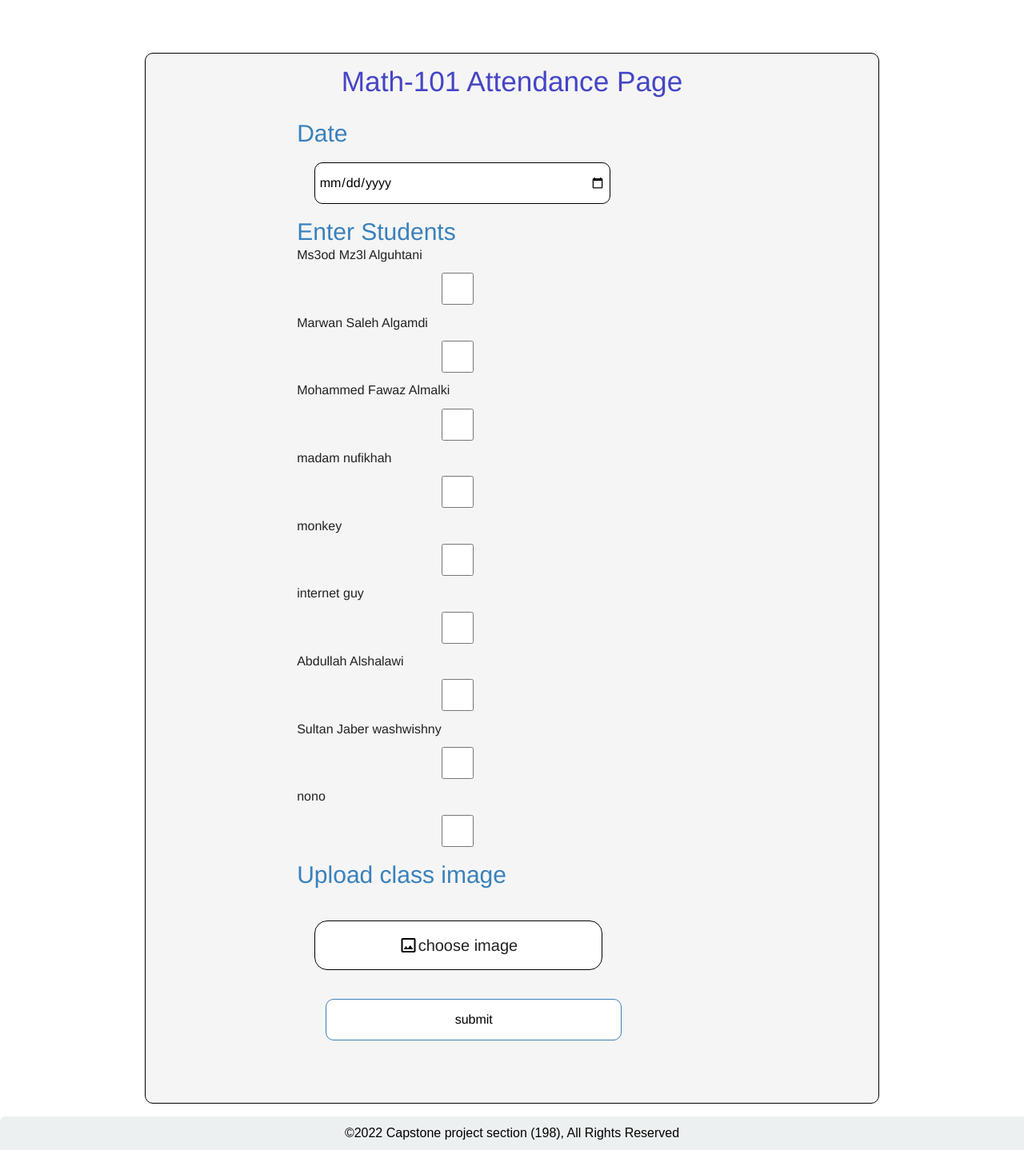
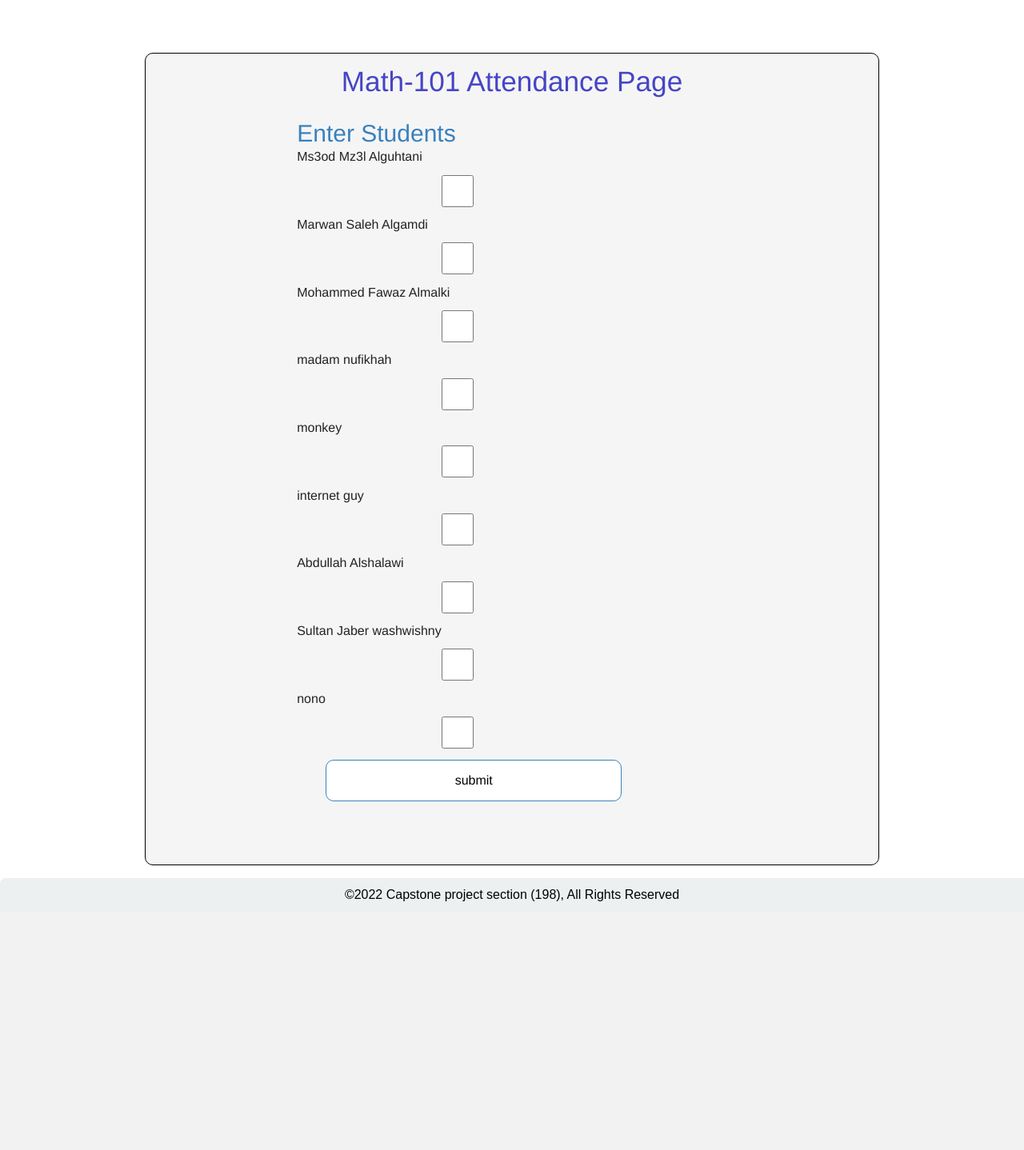
Before and after one commit to Dexter24601/Hadir, a Django app: page /Hadir/Classes/Math-101/Attendance in a window 1280 px wide. Shown: the part 89-1527 px from the top of the page at 80% size. After the commit the page ends 1216 px from the top, so only its background shows below. Run offline with Django 4.2, Linux system fonts and the light colour scheme; a user stored in the database is signed in; data comes from the database, SQL or seed files in the repository; parts of the project's set-up code (start-up, migrations or seed data) failed here and were passed over.

Commit message:
New Templates

```diff
--- a/Hadir/HadirApp/templates/HadirApp/take_attendance.html
+++ b/Hadir/HadirApp/templates/HadirApp/take_attendance.html
@@ -16,12 +16,12 @@
         </div>
         <div class="main">
 
-            <div class="date">
+            <!-- <div class="date">
                 <p>Date</p>
                 <input type="date" placeholder="DD/MM/YYYY">
-            </div>
+            </div> -->
             <div>
-                <form action="" method="POST">
+                <form action="Results" method="POST">
                     {% csrf_token %}
                     <p>Enter Students</p>
                     {% for student in students%}
@@ -30,13 +30,13 @@
                     {% endfor%}
                     </select>
             </div>
-            <div class="class-img">
+            <!-- <div class="class-img">
                 <p>Upload class image</p>
                 <input type="file" multiple="multiple" name="images" id="file" accept="image/*" />
                 <label for="file" class="choose"><span class="material-symbols-outlined">image</span>choose
                     image</label>
 
-            </div>
+            </div> -->
             <div>
                 <input type="submit" value="submit" class="click">
             </div>
```
